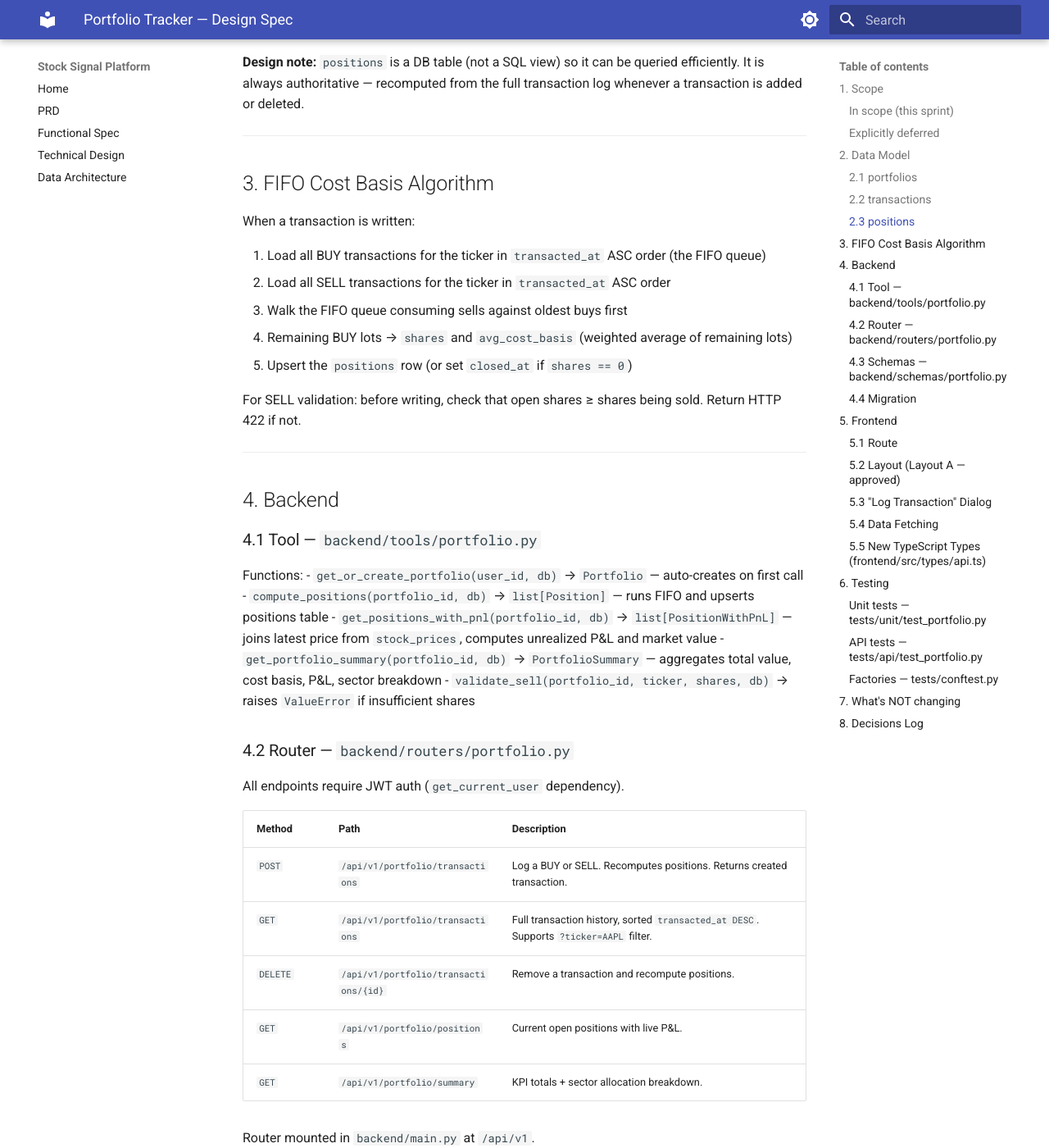
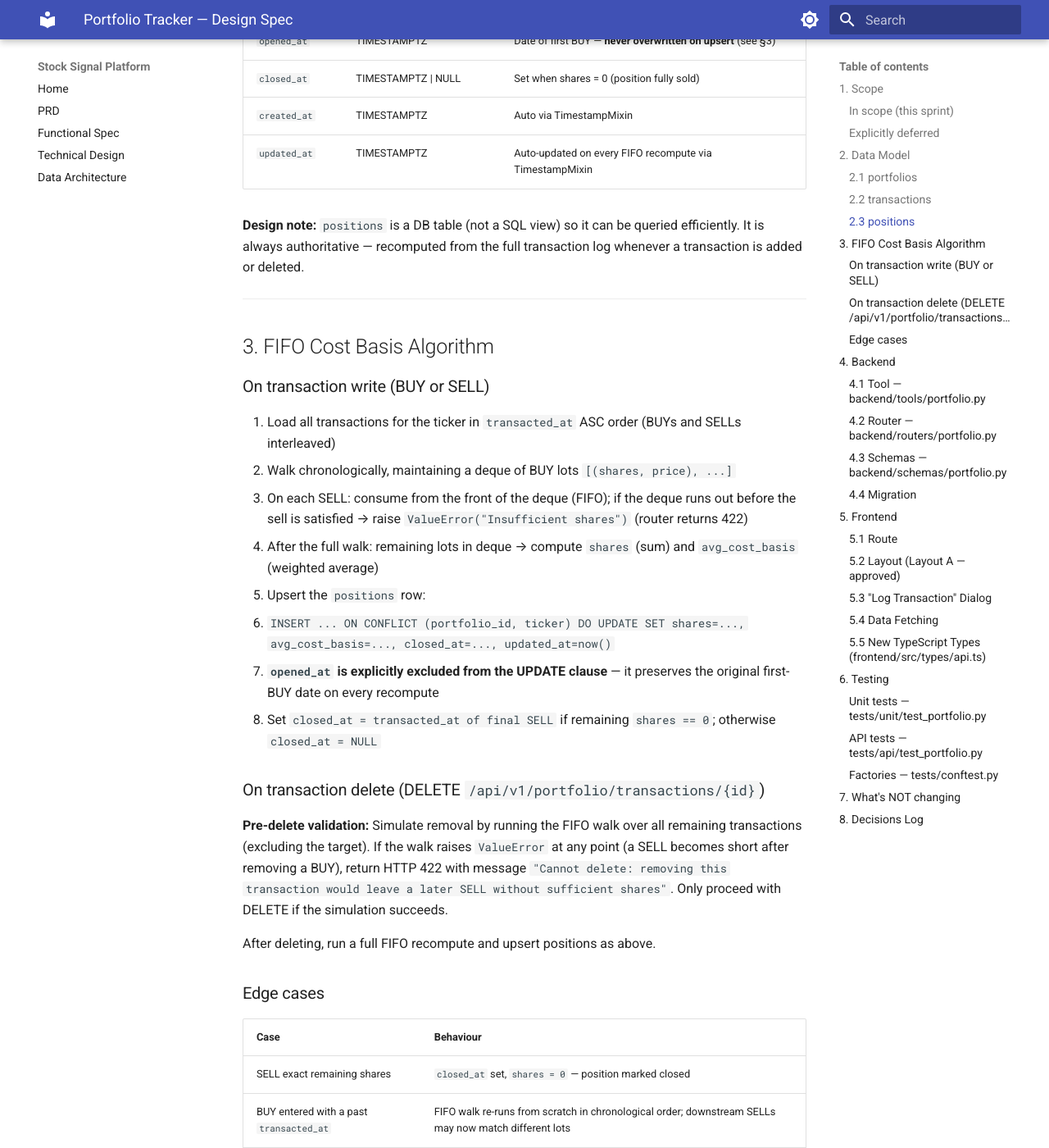
Before and after one commit to vipulbhatia29/stock-signal-platform, an MkDocs documentation site: the page built from docs/superpowers/specs/2026-03-13-portfolio-tracker-design.md, in a window 1280 px wide and 1400 px high, scrolled down 2743 px. Shown: the whole window at 82% size. Built offline with MkDocs 1.6.1 and Material for MkDocs 9.7.7, drawn with Linux system fonts in a browser that asks for light colours; some of the changed text lies outside the part shown.

Commit message:
docs: address spec review — blocking issues fixed (positions mixin, delete validation, ticker FK UX, edge cases, schema fields)

```diff
--- a/docs/superpowers/specs/2026-03-13-portfolio-tracker-design.md
+++ b/docs/superpowers/specs/2026-03-13-portfolio-tracker-design.md
@@ -45,19 +45,19 @@
 
 ### 2.2 `transactions`
 
-Append-only ledger. Never updated — delete and re-enter if correction needed.
+Append-only ledger. Never updated — delete and re-enter if correction needed. Uses `UUIDPrimaryKeyMixin` only (no `TimestampMixin` — `updated_at` is meaningless on an immutable ledger row; `created_at` is declared explicitly).
 
 | Column | Type | Notes |
 |---|---|---|
 | `id` | UUID PK | |
 | `portfolio_id` | UUID FK → portfolios.id | CASCADE delete |
-| `ticker` | VARCHAR(10) FK → stocks.ticker | Must exist in stocks table |
+| `ticker` | VARCHAR(10) FK → stocks.ticker | Must exist in stocks table — see §4.2 for FK error handling |
 | `transaction_type` | ENUM('BUY', 'SELL') | |
 | `shares` | NUMERIC(12, 4) | Fractional shares supported |
 | `price_per_share` | NUMERIC(12, 4) | Price at time of trade |
 | `transacted_at` | TIMESTAMPTZ | User-supplied trade date |
 | `notes` | TEXT \| NULL | Optional |
-| `created_at` | TIMESTAMPTZ | When the record was logged |
+| `created_at` | TIMESTAMPTZ | When the record was logged (auto) |
 
 **Constraints:**
 - `shares > 0` check constraint
@@ -66,18 +66,19 @@
 
 ### 2.3 `positions`
 
-Materialized/computed view of current holdings. Recomputed from transactions on every write using FIFO.
+Materialized/computed view of current holdings. Recomputed from transactions on every write using FIFO. Uses `UUIDPrimaryKeyMixin` + `TimestampMixin` (adds `created_at` + `updated_at`).
 
 | Column | Type | Notes |
 |---|---|---|
 | `id` | UUID PK | |
 | `portfolio_id` | UUID FK → portfolios.id | CASCADE delete |
 | `ticker` | VARCHAR(10) FK → stocks.ticker | |
-| `shares` | NUMERIC(12, 4) | Current open shares |
-| `avg_cost_basis` | NUMERIC(12, 4) | FIFO-computed average cost |
-| `opened_at` | TIMESTAMPTZ | Date of first BUY |
+| `shares` | NUMERIC(12, 4) | Current open shares (0 when closed) |
+| `avg_cost_basis` | NUMERIC(12, 4) | Weighted average cost of *remaining* FIFO lots (display only — not tax-lot ACB) |
+| `opened_at` | TIMESTAMPTZ | Date of first BUY — **never overwritten on upsert** (see §3) |
 | `closed_at` | TIMESTAMPTZ \| NULL | Set when shares = 0 (position fully sold) |
-| `updated_at` | TIMESTAMPTZ | Last recompute time |
+| `created_at` | TIMESTAMPTZ | Auto via TimestampMixin |
+| `updated_at` | TIMESTAMPTZ | Auto-updated on every FIFO recompute via TimestampMixin |
 
 **Design note:** `positions` is a DB table (not a SQL view) so it can be queried efficiently. It is always authoritative — recomputed from the full transaction log whenever a transaction is added or deleted.
 
@@ -85,15 +86,31 @@
 
 ## 3. FIFO Cost Basis Algorithm
 
-When a transaction is written:
+### On transaction write (BUY or SELL)
 
-1. Load all BUY transactions for the ticker in `transacted_at` ASC order (the FIFO queue)
-2. Load all SELL transactions for the ticker in `transacted_at` ASC order
-3. Walk the FIFO queue consuming sells against oldest buys first
-4. Remaining BUY lots → `shares` and `avg_cost_basis` (weighted average of remaining lots)
-5. Upsert the `positions` row (or set `closed_at` if `shares == 0`)
+1. Load all transactions for the ticker in `transacted_at` ASC order (BUYs and SELLs interleaved)
+2. Walk chronologically, maintaining a deque of BUY lots `[(shares, price), ...]`
+3. On each SELL: consume from the front of the deque (FIFO); if the deque runs out before the sell is satisfied → raise `ValueError("Insufficient shares")` (router returns 422)
+4. After the full walk: remaining lots in deque → compute `shares` (sum) and `avg_cost_basis` (weighted average)
+5. Upsert the `positions` row:
+   - `INSERT ... ON CONFLICT (portfolio_id, ticker) DO UPDATE SET shares=..., avg_cost_basis=..., closed_at=..., updated_at=now()`
+   - **`opened_at` is explicitly excluded from the UPDATE clause** — it preserves the original first-BUY date on every recompute
+   - Set `closed_at = transacted_at of final SELL` if remaining `shares == 0`; otherwise `closed_at = NULL`
 
-For SELL validation: before writing, check that open shares ≥ shares being sold. Return HTTP 422 if not.
+### On transaction delete (DELETE `/api/v1/portfolio/transactions/{id}`)
+
+**Pre-delete validation:** Simulate removal by running the FIFO walk over all remaining transactions (excluding the target). If the walk raises `ValueError` at any point (a SELL becomes short after removing a BUY), return HTTP 422 with message `"Cannot delete: removing this transaction would leave a later SELL without sufficient shares"`. Only proceed with DELETE if the simulation succeeds.
+
+After deleting, run a full FIFO recompute and upsert positions as above.
+
+### Edge cases
+
+| Case | Behaviour |
+|---|---|
+| SELL exact remaining shares | `closed_at` set, `shares = 0` — position marked closed |
+| BUY entered with a past `transacted_at` | FIFO walk re-runs from scratch in chronological order; downstream SELLs may now match different lots |
+| Ticker with `NULL` sector | Bucketed as `"Unknown"` in sector allocation breakdown |
+| Empty portfolio (no transactions) | `GET /positions` returns `[]`; `GET /summary` returns all KPIs as 0 |
 
 ---
 
@@ -116,9 +133,11 @@
 |---|---|---|
 | `POST` | `/api/v1/portfolio/transactions` | Log a BUY or SELL. Recomputes positions. Returns created transaction. |
 | `GET` | `/api/v1/portfolio/transactions` | Full transaction history, sorted `transacted_at DESC`. Supports `?ticker=AAPL` filter. |
-| `DELETE` | `/api/v1/portfolio/transactions/{id}` | Remove a transaction and recompute positions. |
+| `DELETE` | `/api/v1/portfolio/transactions/{id}` | Simulate removal; reject 422 if it would invalidate a SELL. Then delete + recompute. |
 | `GET` | `/api/v1/portfolio/positions` | Current open positions with live P&L. |
 | `GET` | `/api/v1/portfolio/summary` | KPI totals + sector allocation breakdown. |
+
+**Ticker FK error handling:** If the user submits a ticker not in the `stocks` table, the router catches the FK integrity error and returns HTTP 422 with `{"detail": "Ticker 'XYZ' not found. Add it to your watchlist first to ingest it."}` — do not let the DB error bubble as a 500.
 
 Router mounted in `backend/main.py` at `/api/v1`.
 
@@ -126,9 +145,9 @@
 
 - `TransactionCreate` — request body for POST
 - `TransactionResponse` — response for single transaction
-- `PositionResponse` — position with P&L fields
-- `SectorAllocation` — `{sector: str, value: float, pct: float, over_limit: bool}`
-- `PortfolioSummaryResponse` — KPIs + `list[SectorAllocation]`
+- `PositionResponse` — position with P&L fields: `ticker`, `shares`, `avg_cost_basis`, `current_price`, `market_value`, `unrealized_pnl`, `unrealized_pnl_pct`, `allocation_pct`
+- `SectorAllocation` — `{sector: str, market_value: float, pct: float, over_limit: bool}`
+- `PortfolioSummaryResponse` — fields: `total_value: float`, `total_cost_basis: float`, `unrealized_pnl: float`, `unrealized_pnl_pct: float`, `position_count: int`, `sectors: list[SectorAllocation]`
 
 ### 4.4 Migration
 
@@ -196,9 +215,13 @@
 ### Unit tests — `tests/unit/test_portfolio.py`
 
 - FIFO cost basis: single BUY, multiple BUYs, partial SELL, full SELL, multiple tickers
+- FIFO: SELL exact remaining shares → `closed_at` set, `shares = 0`
+- FIFO: BUY entered with past `transacted_at` after a SELL → walk re-orders correctly
+- FIFO: two tickers, SELL overdraft on one but not the other (isolation)
+- DELETE pre-validation: removing BUY that underlies a SELL → raises `ValueError`
 - P&L computation: gain, loss, zero
 - SELL validation: insufficient shares raises `ValueError`
-- `get_portfolio_summary`: sector grouping and concentration flag
+- `get_portfolio_summary`: sector grouping, concentration flag, NULL sector → "Unknown"
 
 ### API tests — `tests/api/test_portfolio.py`
 
```
